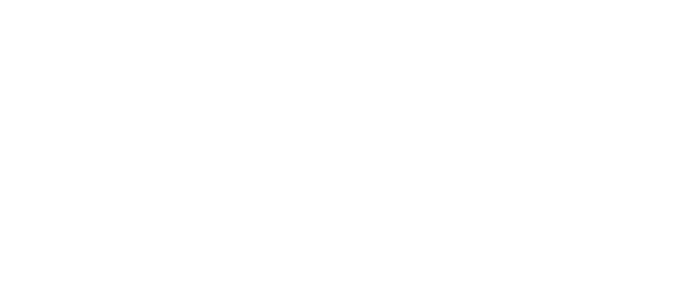
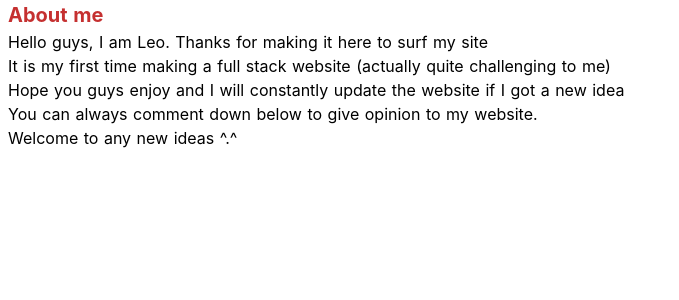
Before and after one commit to LeoLYW12138/DarkB-website, a Nuxt app: page /about in a window 1280 px wide. Before the commit this address had no page. Shown: the top 300 px of the page, without its empty margins (0-679 px from the left). Built offline with nearby package versions, Linux system fonts and the light colour scheme.

Commit message:
set up tailwind css

```diff
--- a/assets/css/tailwind.css
+++ b/assets/css/tailwind.css
@@ -1,5 +1,6 @@
 /* purgecss start ignore */
 @import 'tailwindcss/base';
+/* @apply text-size  */
 @import 'tailwindcss/components';
 /* purgecss end ignore */
 @import 'tailwindcss/utilities';
--- a/nuxt.config.js
+++ b/nuxt.config.js
@@ -1,6 +1,12 @@
-
 module.exports = {
   mode: 'universal',
+  /*
+  ** Server host and port
+  */
+  server: {
+    port: 3000,
+    host: '192.168.1.123'
+  },
   /*
   ** Headers of the page
   */
@@ -23,6 +29,7 @@
   ** Global CSS
   */
   css: [
+    '@/assets/css/tailwind.css'
   ],
   /*
   ** Plugins to load before mounting the App
@@ -43,8 +50,14 @@
   */
   modules: [
     // Doc: https://axios.nuxtjs.org/usage
-    '@nuxtjs/axios'
+    '@nuxtjs/axios',
+    'nuxt-purgecss'
   ],
+
+  // purgeCSS: {
+  //   mode: 'postcss',
+  //   enabled: (process.env.NODE_ENV === 'production')
+  // },
   /*
   ** Axios module configuration
   ** See https://axios.nuxtjs.org/options
@@ -59,6 +72,12 @@
     ** You can extend webpack config here
     */
     extend (config, ctx) {
+    },
+    postcss: {
+      plugins: {
+        'postcss-import': {},
+        tailwindcss: 'tailwind.config.js'
+      }
     }
   }
 }
--- /dev/null
+++ b/pages/about.vue
@@ -0,0 +1,34 @@
+<template>
+  <div class="mx-2">
+    <h1 class="font-bold text-xl text-red-700">
+      About me
+    </h1>
+    <p>Hello guys, I am Leo. Thanks for making it here to surf my site</p>
+    <p>It is my first time making a full stack website (actually quite challenging to me)</p>
+    <p>Hope you guys enjoy and I will constantly update the website if I got a new idea</p>
+    <p>You can always comment down below to give opinion to my website.</p>
+    <p>Welcome to any new ideas ^.^</p>
+  </div>
+</template>
+
+<script>
+export default {
+  head () {
+    return {
+      title: 'About Me',
+      meta: [
+        {
+          hid: 'description',
+          name: 'description',
+          content: 'Information about me'
+        }
+      ]
+
+    }
+  }
+}
+</script>
+
+<style scoped>
+
+</style>
--- a/pages/index.vue
+++ b/pages/index.vue
@@ -6,7 +6,7 @@
         DarkB
       </h1>
       <h2 class="subtitle">
-        A website named darkB
+        A website named DarkB
       </h2>
       <div class="links">
         <a
--- a/tailwind.config.js
+++ b/tailwind.config.js
@@ -5,6 +5,13 @@
 ** Default: https://github.com/tailwindcss/tailwindcss/blob/master/stubs/defaultConfig.stub.js
 */
 module.exports = {
+  prefix: '',
+  important: false,
+  separator: ':',
+  purge: [
+    './src/**/*.html',
+    './src/**/*.vue'
+  ],
   theme: {},
   variants: {},
   plugins: []
```
Also changed, not shown: components/formCheckbox.vue (added), components/formRadio.vue (added), components/formTextbox.vue (added), components/navBar.vue (added).
